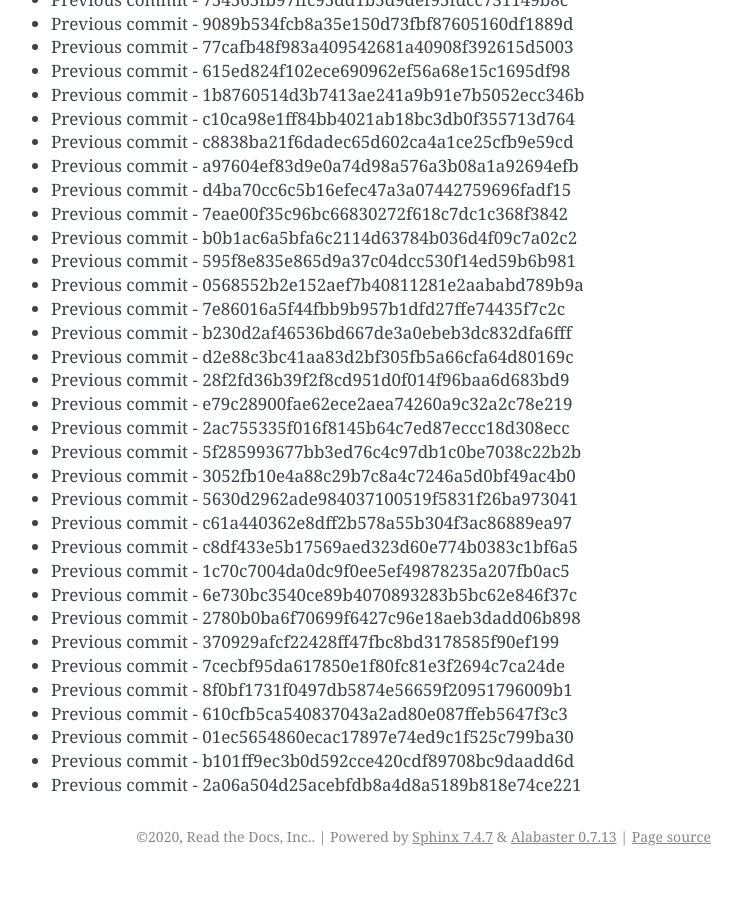
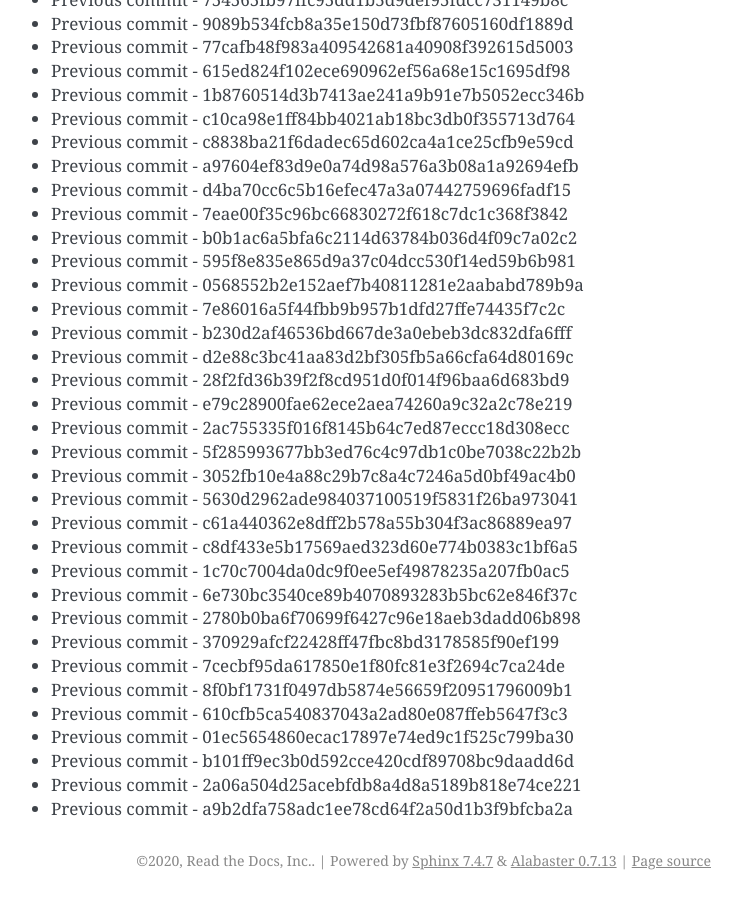
Before and after one commit to readthedocs/rtd-git-stresstest, a Sphinx documentation site: the page built from docs/updates.rst, in a window 1280 px wide and 900 px high, scrolled down 96819 px. Shown: the whole window, without its empty margins (399-1141 px from the left). Built offline with Sphinx 7.4.7, drawn with Linux system fonts in a browser that asks for light colours; before the commit the page ends 97695 px from its top, so only the background shows below that.

Commit message:
Generating commit from previous: a9b2dfa758adc1ee78cd64f2a50d1b3f9bfcba2a

```diff
--- a/docs/updates.rst
+++ b/docs/updates.rst
@@ -4100,3 +4100,4 @@ It can be tested for any performance characteristics.
 * Previous commit - 01ec5654860ecac17897e74ed9c1f525c799ba30
 * Previous commit - b101ff9ec3b0d592cce420cdf89708bc9daadd6d
 * Previous commit - 2a06a504d25acebfdb8a4d8a5189b818e74ce221
+* Previous commit - a9b2dfa758adc1ee78cd64f2a50d1b3f9bfcba2a
```
